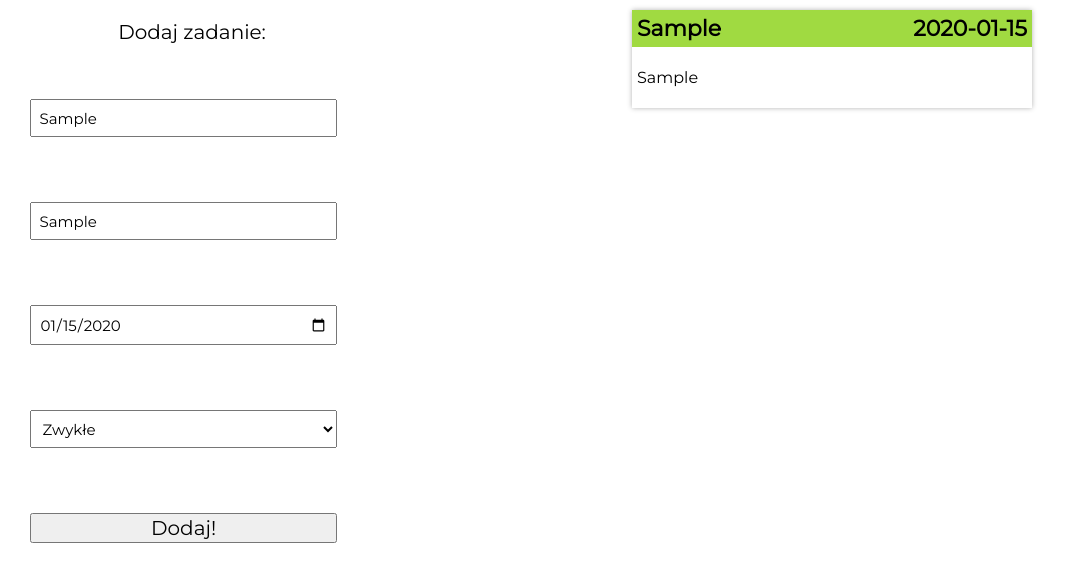
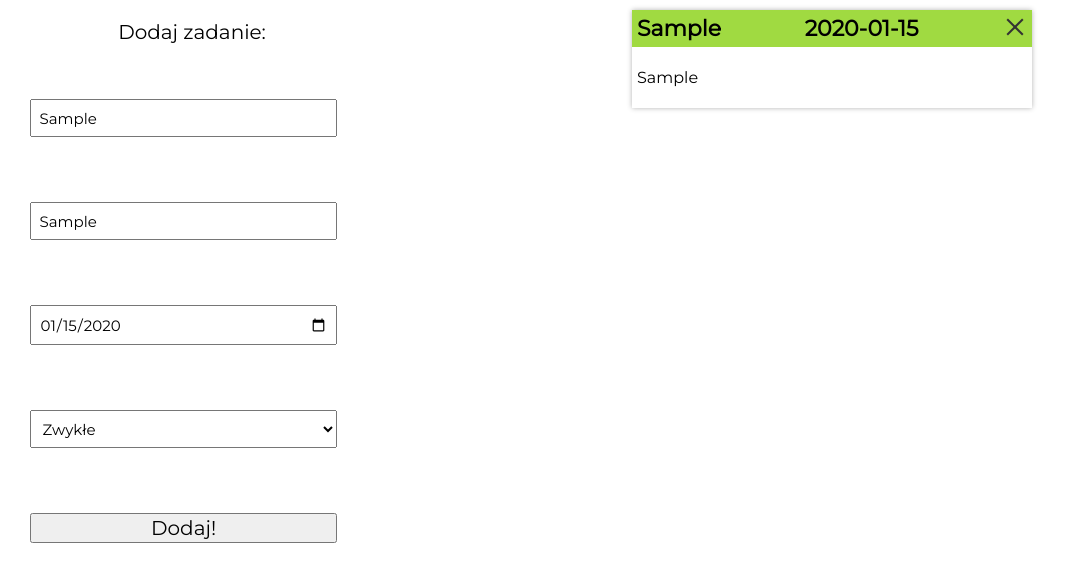
Before and after one commit to KrupaMateusz/NewToDoList, a plain HTML site: page index.html in a window 1280 px wide. Both pictures are taken after typing "Sample", "Sample", "2020-01-15" into the empty fields and a click on the button "Dodaj!". Shown: the whole page, without its empty margins (0-1068 px from the left). Drawn offline with Linux system fonts and the light colour scheme.

Commit message:
pozycjonowanie zamknięcia

```diff
--- a/index.css
+++ b/index.css
@@ -73,6 +73,37 @@ main{
     margin: 0px;
     font-size: 2.2rem;
 }
+/* .closeBtn{
+    width: 30px;
+    height: 30px;
+    text-align: center;
+}
+.closeBtn:hover{
+    background-color: #E85555;
+} */
+.closeBtn {
+    width: 25px;
+    height: 25px;
+    position: relative;
+}
+.closeBtn:hover {
+    background-color: #E85555;
+}
+.closeBtn:before, .closeBtn:after{
+    content:'';
+    position: absolute;
+    height: 2px;
+    width: 22px;
+    top: 11px;
+    left: 2px;
+    background-color: #333;
+}
+  .closeBtn:before {
+    transform: rotate(45deg);
+  }
+  .closeBtn:after {
+    transform: rotate(-45deg);
+  }
 .taskHeader{
     font-size: 1.2rem;
     display: flex;
--- a/index.js
+++ b/index.js
@@ -7,8 +7,6 @@ let task= {};
 let sortedTasks=[];
 let taskIndex=0;
 let checked = 0;
-
-//Funkcja wywoływana przy wciśnięciu formularza
 
 taskSubmit.addEventListener("click", (ev) => {
     ev.preventDefault();
@@ -65,7 +63,6 @@ taskSubmit.addEventListener("click", (ev) => {
         inputsTab.forEach(inputElem => inputValidate(inputElem));
     }
 })
-//sortowanie po dacie wykonania
 
 const dateSort = (tab) => {
     tab.sort((a, b) => {
@@ -76,51 +73,28 @@ const dateSort = (tab) => {
     return tab;
 }
 
-
-
-//Tworzenie szablonu dla pojedynczego zadania
-
-// let taskTemplateCreate = ({name, kategoria, year, month, day, priorytet, color, desc, index}) =>{
-//     let art = document.createElement("article");
-//     art.classList.add("singleTask");
-//     let header = document.createElement("header");
-//     header.classList.add("taskHeader");
-//     header.style.background = color;
-//     let taskCategory = document.createElement("h3");
-//     let taskDate = document.createElement("h4");
-//     taskCategory.innerText=kategoria;
-//     taskDate.innerText= year +"-"+month+"-"+day;
-//     header.appendChild(taskCategory);
-//     header.appendChild(taskDate);
-//     let taskName = document.createElement("p")
-//     taskName.innerText=name;
-//     art.appendChild(header);
-//     art.appendChild(taskName);
-
-//     return art;
-// };
-
 let taskTemplateCreate = ({name, opis, year, month, day, priorytet, index})=>{
     let taskTemp = document.createElement("article");
     taskTemp.classList.add("singleTask");
     let header = document.createElement("header");
     header.classList.add("taskHeader");
     header.style.background = "#A0DA41";
+    let closeBtn = document.createElement("div");
+    closeBtn.classList.add("closeBtn");
     let taskName = document.createElement("h3");
     let taskDate = document.createElement("h4");
     taskName.innerText=name;
     taskDate.innerText= year +"-"+month+"-"+day;
     header.appendChild(taskName);
     header.appendChild(taskDate);
-    let taskDesc = document.createElement("p")
+    header.appendChild(closeBtn);
+    let taskDesc = document.createElement("p");
     taskDesc.innerText=opis;
     taskTemp.appendChild(header);
     taskTemp.appendChild(taskDesc);
     return taskTemp;
 };
 
-//Funkcja zaznaczająca błędy
-
 const inputValidate = (inputElem) => {
     if(inputElem.value===""){
         inputElem.style.boxShadow = '0 0 1em rgb(255,59,59)';
```
